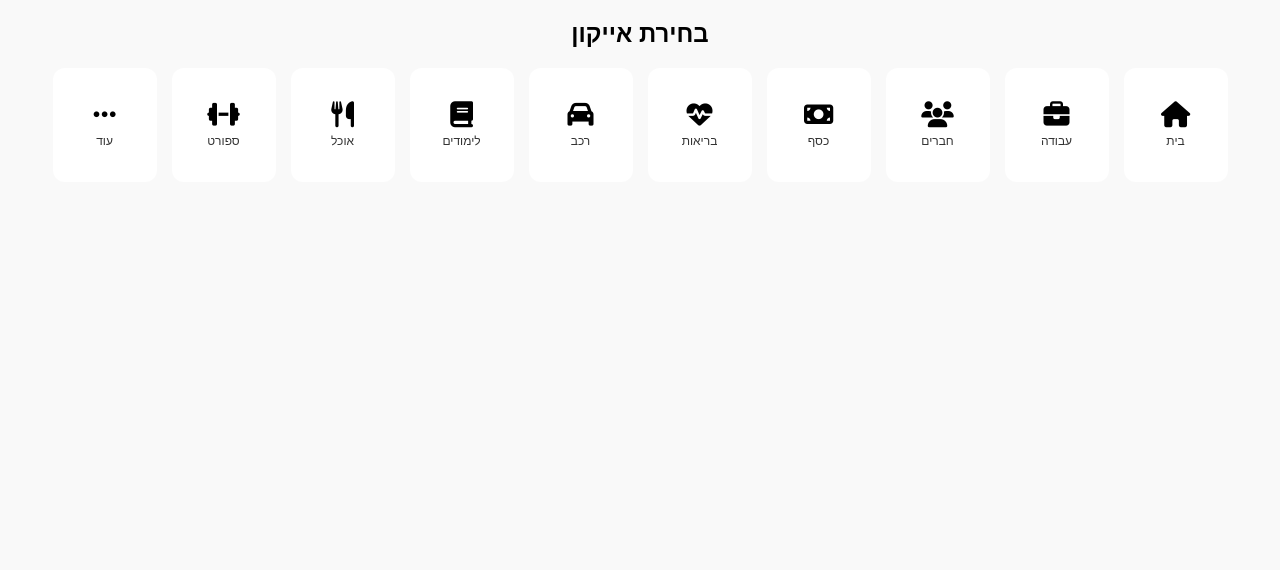
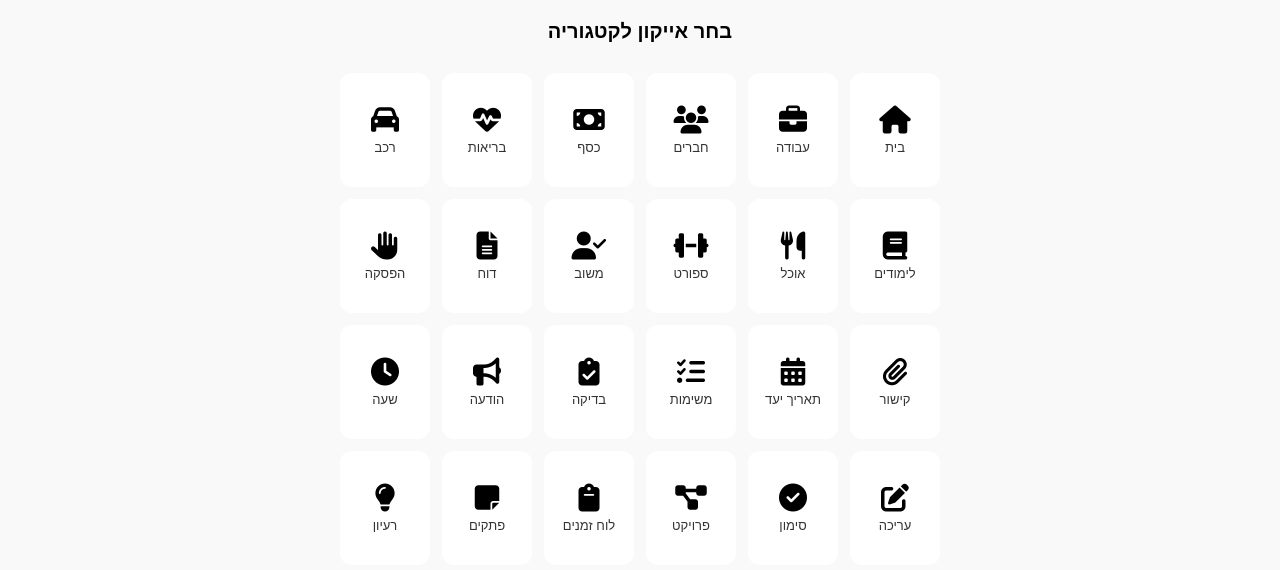
Before and after one commit to danielc204/iconsf, a plain HTML site: page index.html in a window 1280 px wide. Drawn offline with Linux system fonts and the light colour scheme.

Commit message:
Update index.html

```diff
--- a/index.html
+++ b/index.html
@@ -4,27 +4,28 @@
   <title>בחירת אייקון</title>
   <link href="https://cdnjs.cloudflare.com/ajax/libs/font-awesome/6.5.0/css/all.min.css" rel="stylesheet">
   <style>
-    body {
+    html, body {
+      margin: 0;
+      padding: 0;
       font-family: Arial, sans-serif;
-      padding: 20px;
       background-color: #f9f9f9;
-      direction: rtl;
-      text-align: center;
-      height: 100%;
-      margin: 0;
+      overflow: hidden; /* ביטול סקרול */
+      touch-action: manipulation; /* ביטול זום בנייד */
     }
 
     h2 {
-      margin-bottom: 20px;
+      margin: 20px;
+      font-size: 20px;
+      text-align: center;
     }
 
     .icon-grid {
-      display: flex;
-      flex-wrap: wrap;
-      justify-content: center;
-      gap: 15px;
-      height: calc(100% - 60px); /* גובה מלא, פחות גובה הכותרת */
-      overflow-y: auto;
+      display: grid;
+      grid-template-columns: repeat(auto-fit, minmax(80px, 1fr));
+      gap: 12px;
+      padding: 10px 20px 30px;
+      max-width: 600px;
+      margin: auto;
     }
 
     .icon-option {
@@ -32,19 +33,16 @@
       border-radius: 12px;
       padding: 10px;
       cursor: pointer;
-      transition: border-color 0.3s ease;
+      transition: border-color 0.2s ease;
       background-color: white;
-      width: 80px;
       height: 90px;
       display: flex;
       flex-direction: column;
       align-items: center;
       justify-content: center;
-      font-size: 26px;
-    }
-
-    .icon-option:hover {
-      border-color: #666;
+      font-size: 28px;
+      user-select: none;
+      -webkit-user-drag: none;
     }
 
     .icon-option.selected {
@@ -53,21 +51,21 @@
     }
 
     .icon-label {
-      font-size: 12px;
+      font-size: 13px;
       margin-top: 6px;
       color: #333;
     }
 
-    #other-icons-container {
-      display: none;
-      margin-top: 20px;
+    @media (hover: hover) {
+      .icon-option:hover {
+        border-color: #666;
       }
-
+    }
   </style>
 </head>
 <body>
 
-  <h2>בחירת אייקון</h2>
+  <h2>בחר אייקון לקטגוריה</h2>
 
   <div class="icon-grid" id="iconGrid">
     <div class="icon-option" data-value="home"><i class="fas fa-home"></i><div class="icon-label">בית</div></div>
@@ -79,48 +77,34 @@
     <div class="icon-option" data-value="book"><i class="fas fa-book"></i><div class="icon-label">לימודים</div></div>
     <div class="icon-option" data-value="utensils"><i class="fas fa-utensils"></i><div class="icon-label">אוכל</div></div>
     <div class="icon-option" data-value="dumbbell"><i class="fas fa-dumbbell"></i><div class="icon-label">ספורט</div></div>
-    <div class="icon-option" data-value="other" id="otherBtn"><i class="fas fa-ellipsis-h"></i><div class="icon-label">עוד</div></div>
-  </div>
-
-  <div id="other-icons-container">
-    <div class="icon-grid" id="otherIcons">
     <div class="icon-option" data-value="user-check"><i class="fas fa-user-check"></i><div class="icon-label">משוב</div></div>
     <div class="icon-option" data-value="file-alt"><i class="fas fa-file-alt"></i><div class="icon-label">דוח</div></div>
     <div class="icon-option" data-value="hand-paper"><i class="fas fa-hand-paper"></i><div class="icon-label">הפסקה</div></div>
     <div class="icon-option" data-value="paperclip"><i class="fas fa-paperclip"></i><div class="icon-label">קישור</div></div>
     <div class="icon-option" data-value="calendar-alt"><i class="fas fa-calendar-alt"></i><div class="icon-label">תאריך יעד</div></div>
-      <div class="icon-option" data-value="tasks"><i class="fas fa-tasks"></i><div class="icon-label">משימות נוספות</div></div>
-
-      <!-- אייקונים חדשים -->
+    <div class="icon-option" data-value="tasks"><i class="fas fa-tasks"></i><div class="icon-label">משימות</div></div>
     <div class="icon-option" data-value="clipboard-check"><i class="fas fa-clipboard-check"></i><div class="icon-label">בדיקה</div></div>
     <div class="icon-option" data-value="bullhorn"><i class="fas fa-bullhorn"></i><div class="icon-label">הודעה</div></div>
     <div class="icon-option" data-value="clock"><i class="fas fa-clock"></i><div class="icon-label">שעה</div></div>
     <div class="icon-option" data-value="edit"><i class="fas fa-edit"></i><div class="icon-label">עריכה</div></div>
     <div class="icon-option" data-value="check-circle"><i class="fas fa-check-circle"></i><div class="icon-label">סימון</div></div>
-      <div class="icon-option" data-value="tasks"><i class="fas fa-tasks"></i><div class="icon-label">משימות</div></div>
     <div class="icon-option" data-value="project-diagram"><i class="fas fa-project-diagram"></i><div class="icon-label">פרויקט</div></div>
     <div class="icon-option" data-value="clipboard"><i class="fas fa-clipboard"></i><div class="icon-label">לוח זמנים</div></div>
     <div class="icon-option" data-value="sticky-note"><i class="fas fa-sticky-note"></i><div class="icon-label">פתקים</div></div>
     <div class="icon-option" data-value="lightbulb"><i class="fas fa-lightbulb"></i><div class="icon-label">רעיון</div></div>
   </div>
-  </div>
 
   <script>
-    const allIcons = document.querySelectorAll('.icon-option');
-    const otherBtn = document.getElementById('otherBtn');
-    const otherContainer = document.getElementById('other-icons-container');
+    const iconOptions = document.querySelectorAll('.icon-option');
 
-    allIcons.forEach(icon => {
+    iconOptions.forEach(icon => {
       icon.addEventListener('click', () => {
-        allIcons.forEach(i => i.classList.remove('selected'));
+        iconOptions.forEach(i => i.classList.remove('selected'));
         icon.classList.add('selected');
-        const selected = icon.getAttribute('data-value');
-        console.log("Selected icon:", selected);
+        const selectedIconCode = icon.getAttribute('data-value');
+        console.log("Selected icon code:", selectedIconCode);
+        // כאן אפשר לשלוח לשרת או לשמור למשתמש
       });
-    });
-
-    otherBtn.addEventListener('click', () => {
-      otherContainer.style.display = "block";
     });
   </script>
 
```
Lines whose indentation alone changed are shown as unchanged.
